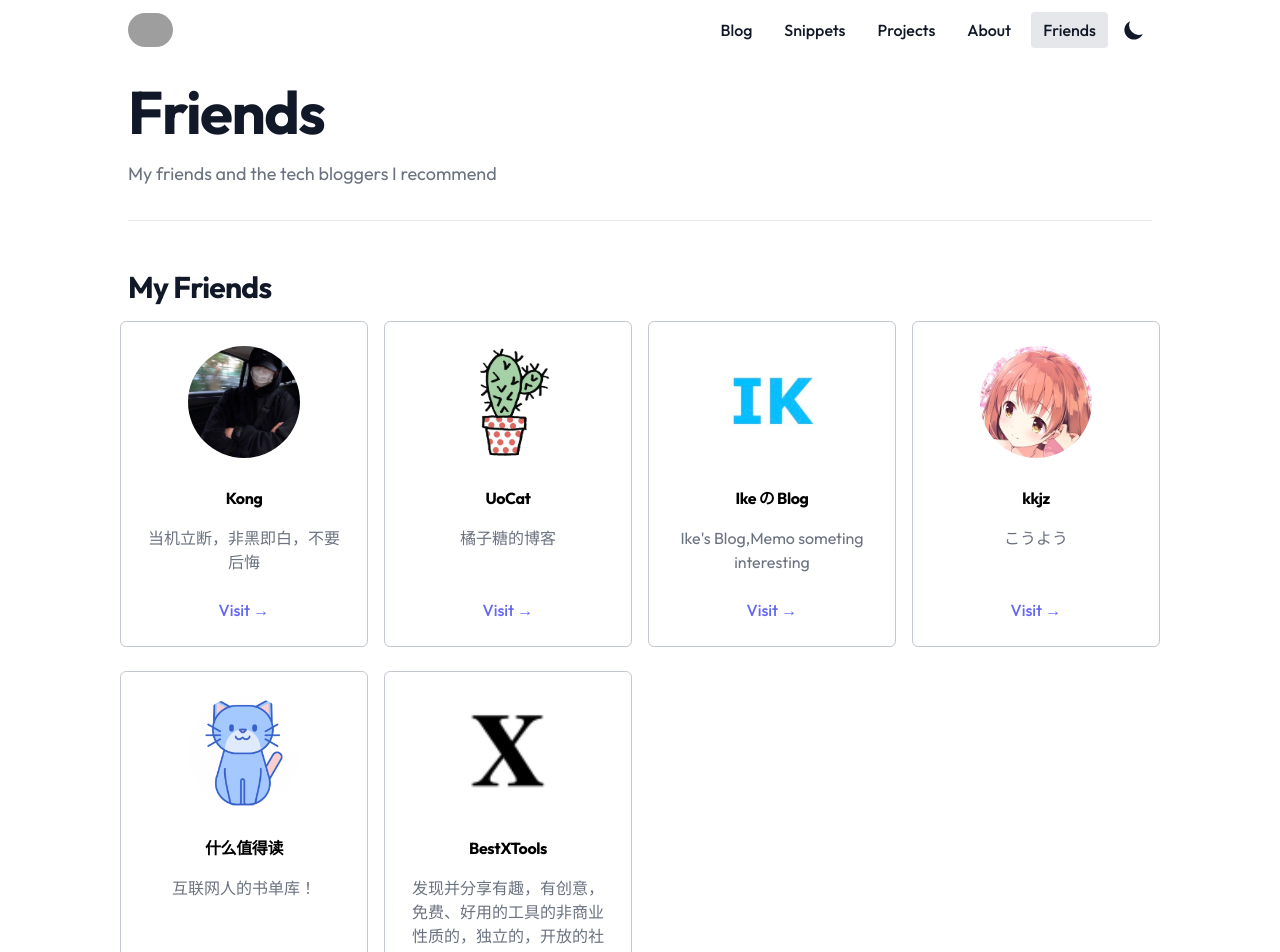
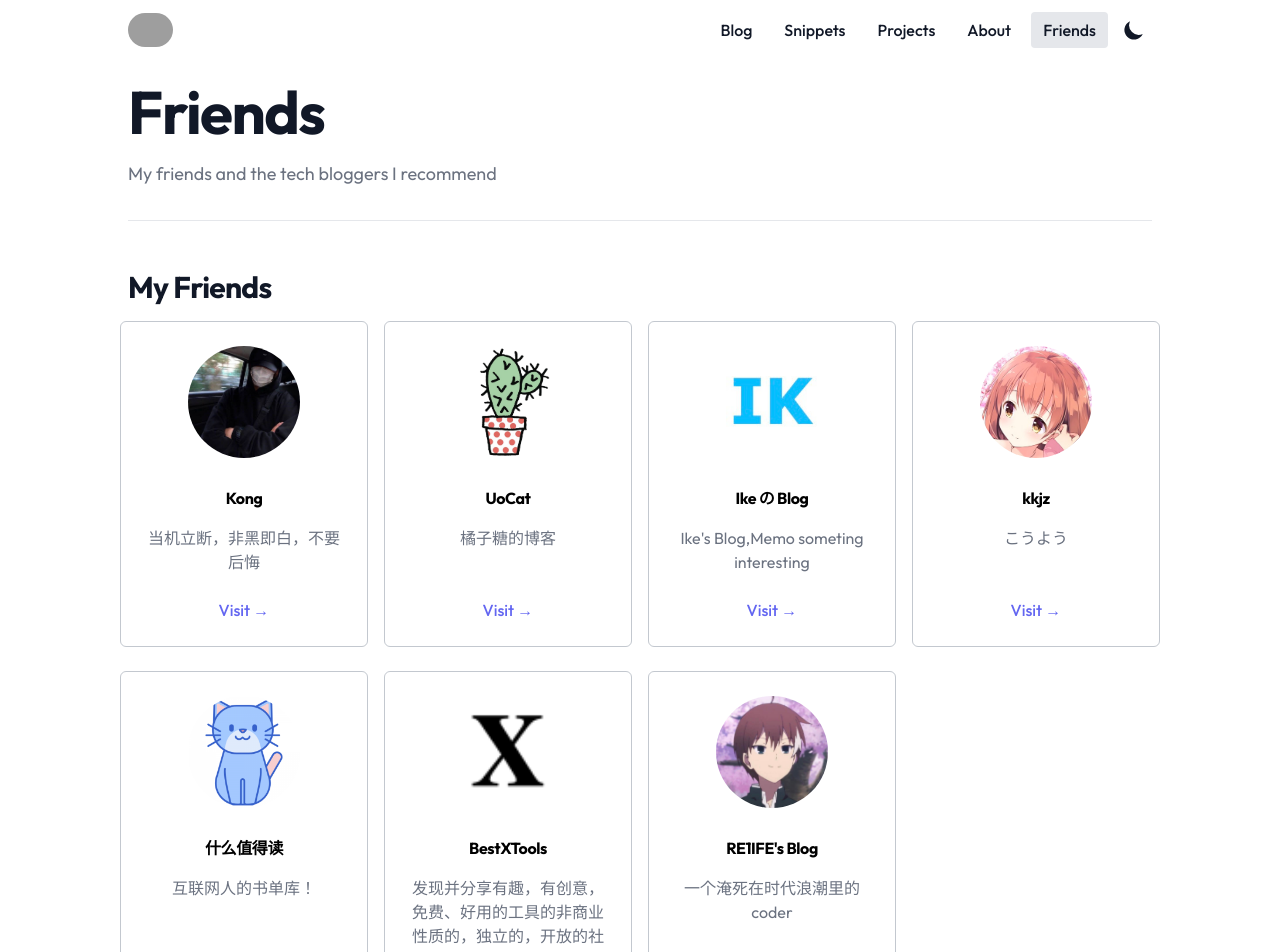
Before and after one commit to mk965/mengke.me, a Next.js app: page /friends in a window 1280 px wide. Shown: the top 952 px of the page. Built offline with nearby package versions, Linux system fonts and the light colour scheme; grey boxes are pictures that could not be loaded.

Commit message:
docs(friends): Add friend

```diff
--- a/data/friendsData.ts
+++ b/data/friendsData.ts
@@ -43,4 +43,11 @@ export let friendsData: Friend[] = [
     imgSrc: '/static/images/friends/bestxtools.png',
     url: 'https://discuss-cn.bestxtools.com/?ref=mengke.me',
   },
+  {
+    type: 'friend',
+    name: "RE1IFE's Blog",
+    slogan: '一个淹死在时代浪潮里的 coder',
+    imgSrc: '/static/images/friends/re1ife.jpg',
+    url: 'http://www.re1ife.top/?ref=mengke.me',
+  },
 ]
```
Also changed, not shown: public/static/images/friends/re1ife.jpg (added).
